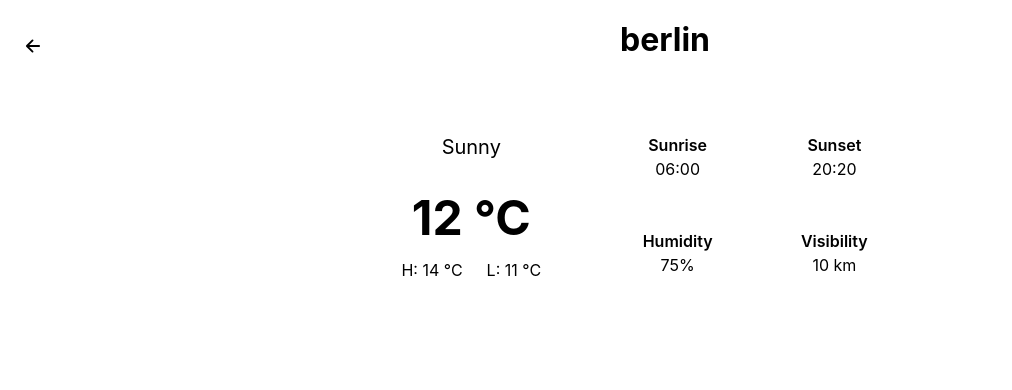
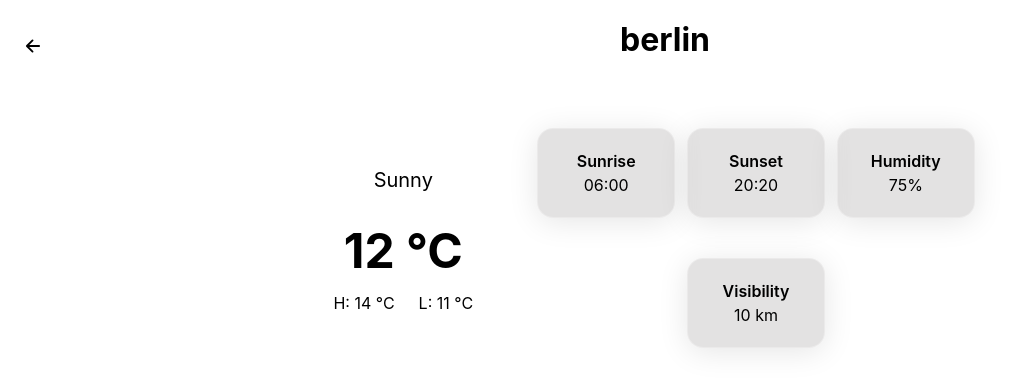
Before and after one commit to hyperst8/handels-weather, a React (Vite) app: page /details/berlin in a window 1280 px wide. Shown: the top 390 px of the page, without its empty margins (0-1012 px from the left). Built offline with nearby package versions, Linux system fonts and the light colour scheme.

Commit message:
style item

```diff
--- a/src/styles/details.scss
+++ b/src/styles/details.scss
@@ -61,8 +61,16 @@
 				flex-direction: column;
 				align-items: center;
 				margin: 1rem auto;
-				padding: 0.25rem;
+				padding: 1.25rem;
 				flex: 0 0 6rem;
+
+				// frosted glass effect
+				background: rgba(117, 110, 110, 0.2);
+				border-radius: 16px;
+				box-shadow: 0 4px 30px rgba(0, 0, 0, 0.1);
+				backdrop-filter: blur(5px);
+				-webkit-backdrop-filter: blur(5px);
+				border: 1px solid rgba(255, 255, 255, 0.3);
 
 				.weather-info-label {
 					font-weight: 600;
```
